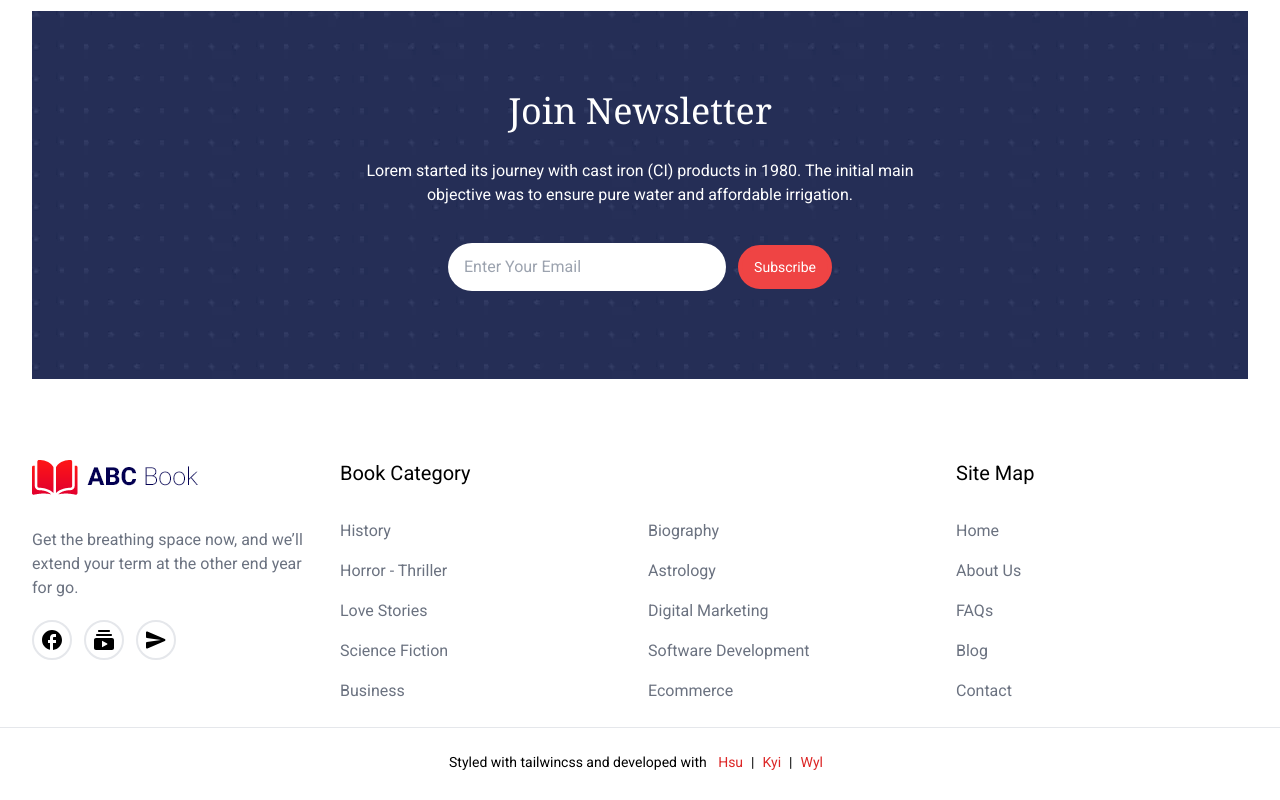
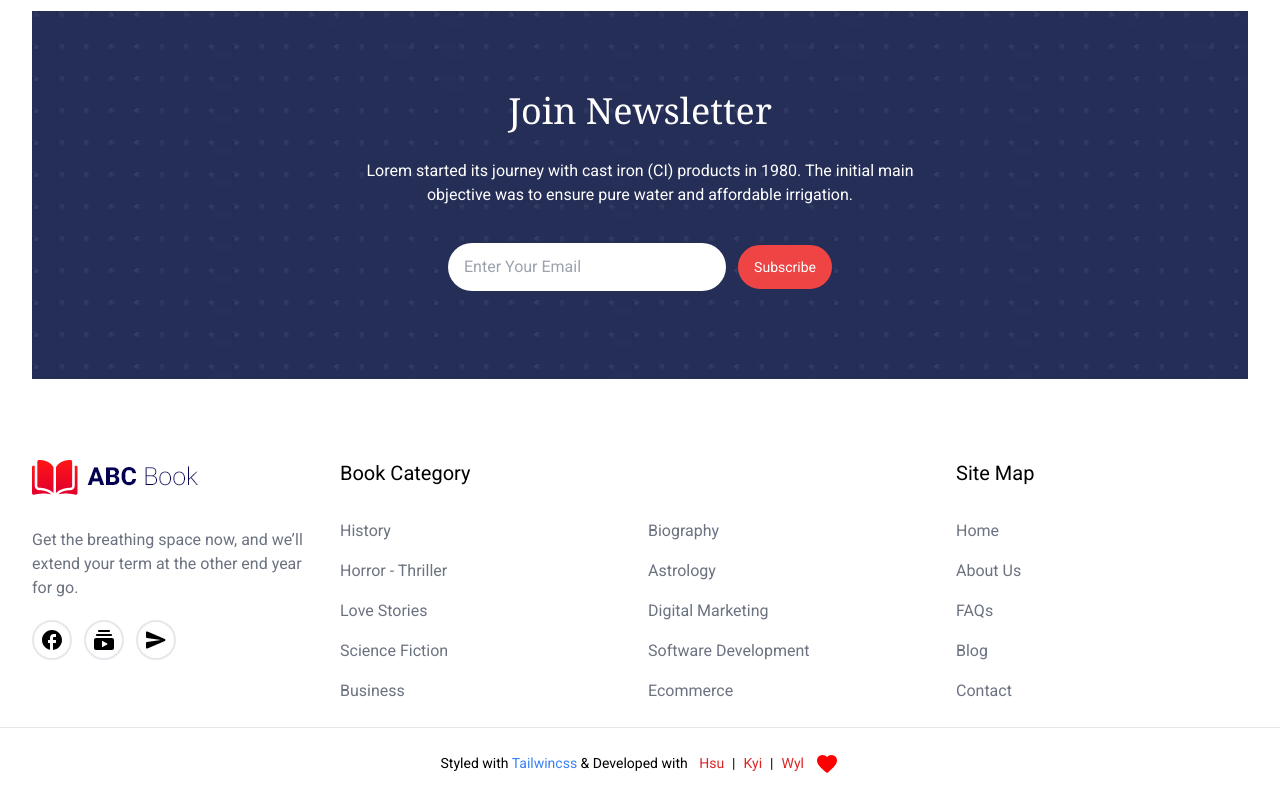
Before and after one commit to MimosaMimosa/node-book-shop-client, a React (Create React App) app: page / in a window 1280 px wide. Shown: the part 1096-1896 px from the top of the page. Built offline with nearby package versions, Linux system fonts and the light colour scheme; no server answers.

Commit message:
add footer

```diff
--- a/src/components/Footer/Footer.jsx
+++ b/src/components/Footer/Footer.jsx
@@ -1,6 +1,7 @@
 import FacebookRoundedIcon from '@mui/icons-material/FacebookRounded';
 import SubscriptionsRoundedIcon from '@mui/icons-material/SubscriptionsRounded';
 import SendRoundedIcon from '@mui/icons-material/SendRounded';
+import FavoriteRoundedIcon from '@mui/icons-material/FavoriteRounded';
 const Footer = () => {
 	return (
 		<div>
@@ -164,7 +165,7 @@ const Footer = () => {
 			</div>
 
 			<div className='container mt-6 border-t border-light bg-primary/50 py-6 text-center text-sm'>
-				Styled with tailwincss and developed with <a href='' className='mx-2 text-red-600'>Hsu</a>|<a href='' className='mx-2 text-red-600'>Kyi</a>|<a href="" className='mx-2 text-red-600'>Wyl</a>
+				Styled with <span className='text-blue-500'>Tailwincss</span> &  Developed with <a href='https://github.com/HsuMonLynn' className='mx-2 text-red-600'>Hsu</a>|<a href='https://github.com/KyiMyatNoeSoe7' className='mx-2 text-red-600'>Kyi</a>|<a href="https://github.com/WaiYanLin71" className='mx-2 text-red-600'>Wyl</a> <FavoriteRoundedIcon style={{ color:'red' }}/>
 			</div>
 		</div>
 	);
```
